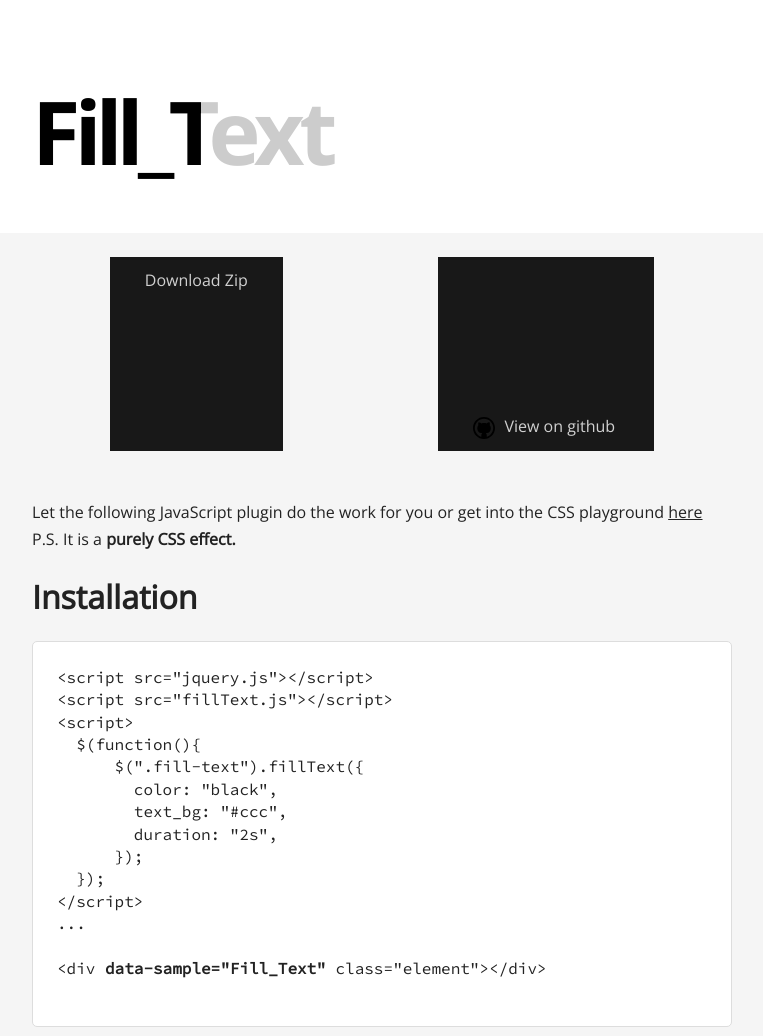
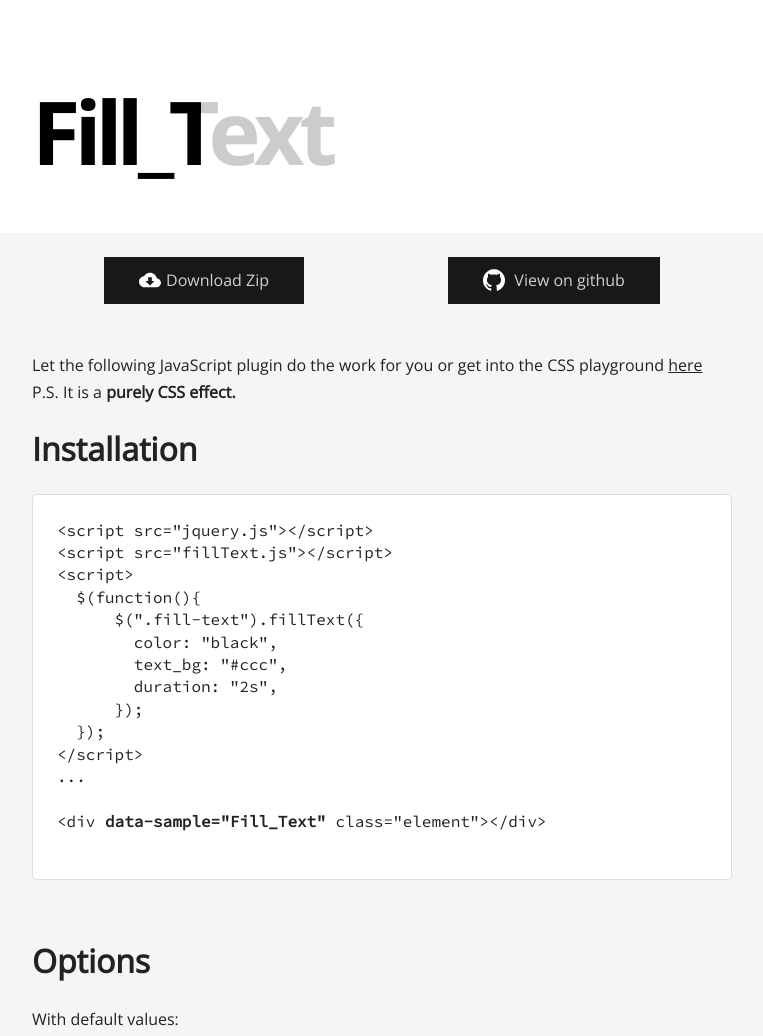
Before and after one commit to infinitegarg/fillText.js, a plain HTML site: page index.html in a window 1280 px wide. Shown: the top 1036 px of the page, without its empty margins (258-1021 px from the left). Drawn offline with nearby package versions, Linux system fonts and the light colour scheme.

Commit message:
Add svg icons

```diff
--- a/css/main.css
+++ b/css/main.css
@@ -217,6 +217,8 @@ pre{
 
 .container-buttons a img{
     width: 22px;
+    display: inline-block;
+    margin-top: -3px;
     margin-right: 5px;
 }
 
--- a/index.html
+++ b/index.html
@@ -32,11 +32,9 @@
 
 
             <div class="container-buttons">
-            <a href="#">Download Zip</a>
-            <a href="#"> <svg viewBox="0 0 32 32">
-    <use xlink:href="img/github-icon.svg"></use>
-  </svg>
-                <img src="img/github-icon.svg"> View on github</a>
+            <a href="#"><img src="img/cloud-download.svg">Download Zip</a>
+            <a href="#">
+                <img src="img/github-logo.svg"> View on github</a>
             </div>
 
             <div class="content">
```
Also changed, not shown: img/cloud-download.svg (added), img/github-icon.svg (deleted), img/github-logo.svg (added).
